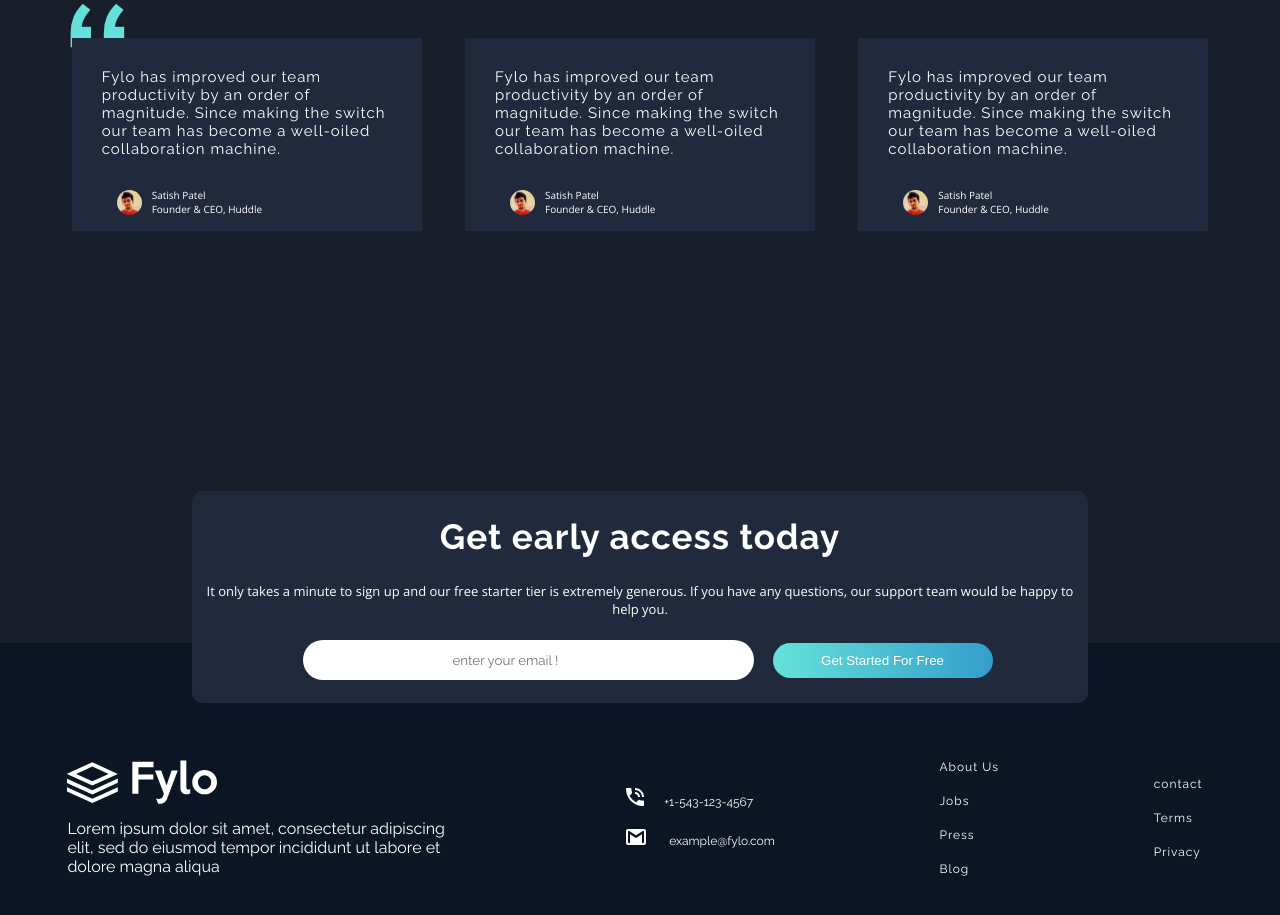
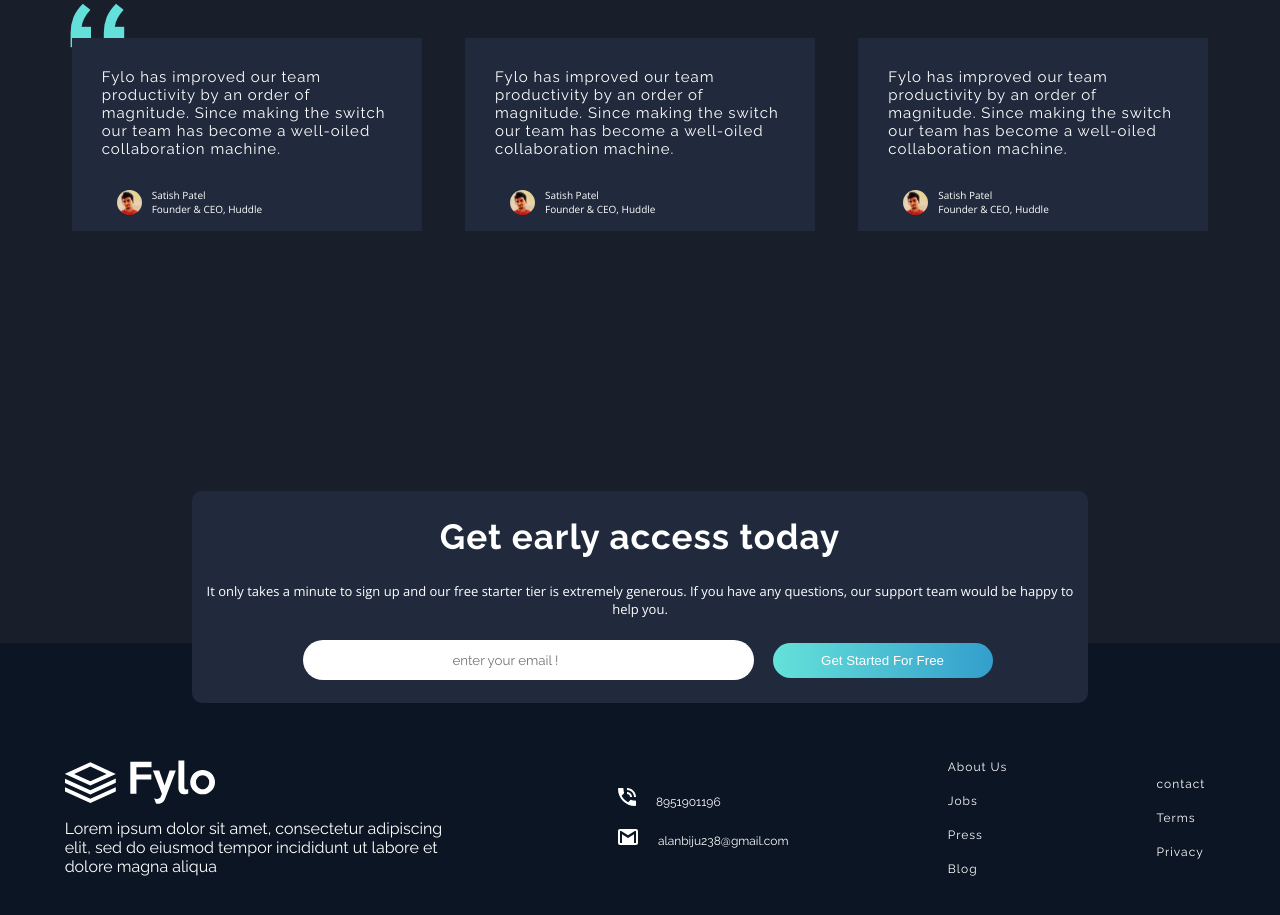
Before and after one commit to Alan-Biju/dark-landing-page, a plain HTML site: page index.html in a window 1280 px wide. Shown: the part 2113-3028 px from the top of the page. Drawn offline with nearby package versions, Linux system fonts and the light colour scheme.

Commit message:
Update index.html

```diff
--- a/index.html
+++ b/index.html
@@ -167,10 +167,10 @@
   </div>
   <div class="contact1">
       <div class="kk">
-        <img src="images\icon-phone.svg" alt=""><span>+1-543-123-4567</span>
+        <img src="images\icon-phone.svg" alt=""><span>8951901196</span>
       </div>
       <div class="kk">
-      <img src="images\icon-email.svg" alt=""><span> example@fylo.com</span>
+      <img src="images\icon-email.svg" alt=""><span>alanbiju238@gmail.com</span>
     </div>
     </div>
 
```
